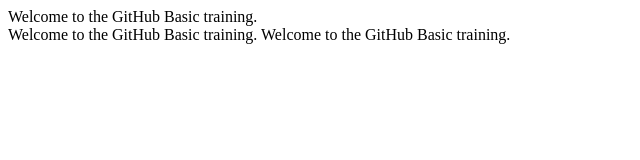
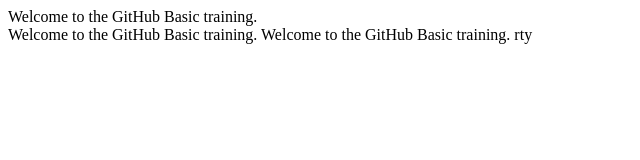
Before and after one commit to devendravannela/github-demo-11nov, a plain HTML site: page Index.html in a window 1280 px wide. Shown: the full height of the page, 0-640 px from the left. Drawn offline with Linux system fonts and the light colour scheme.

Commit message:
file added

```diff
--- a/Index.html
+++ b/Index.html
@@ -5,5 +5,6 @@
   <body>
     Welcome to the GitHub Basic training.
     Welcome to the GitHub Basic training.
+    rty
   </body>
 </html>
```
